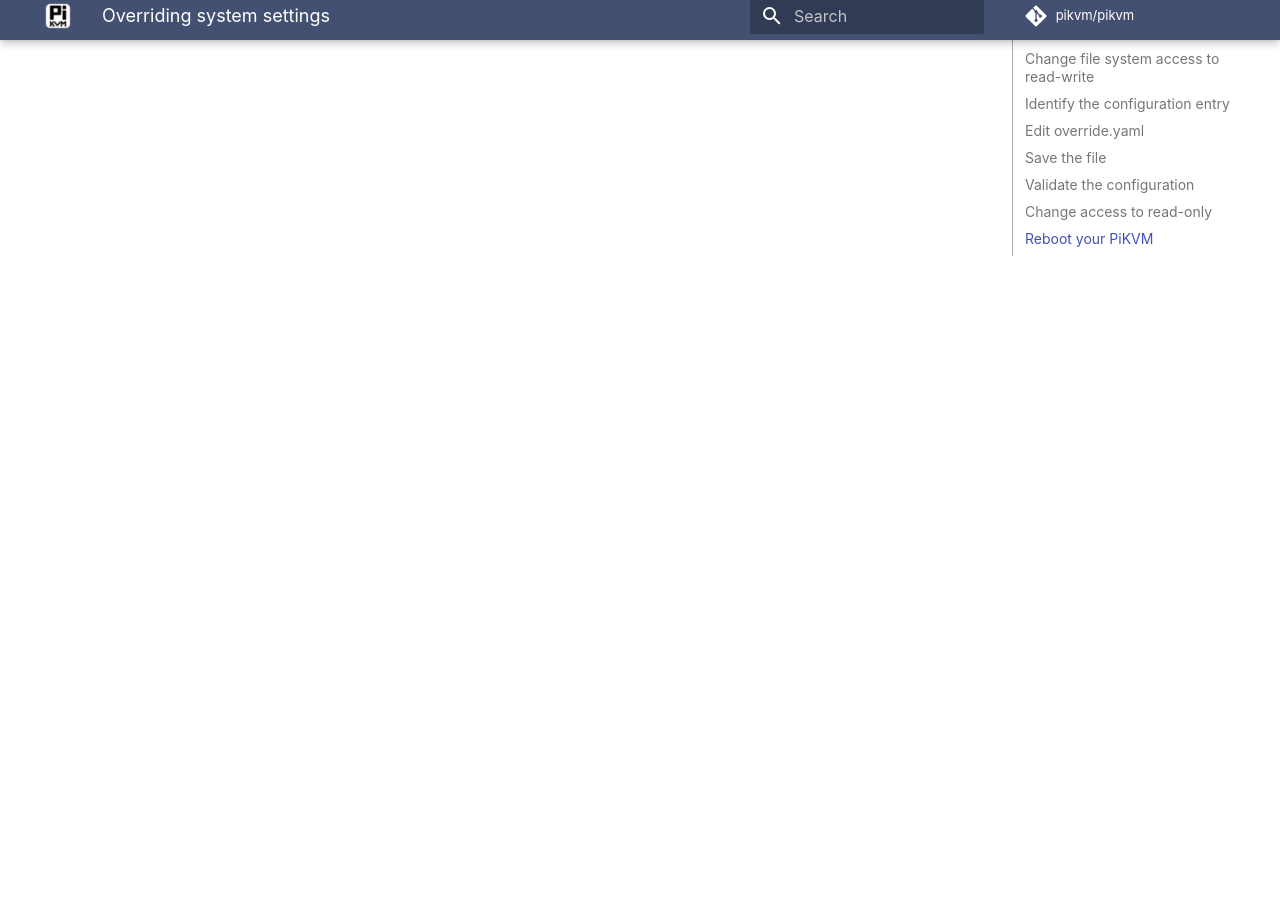
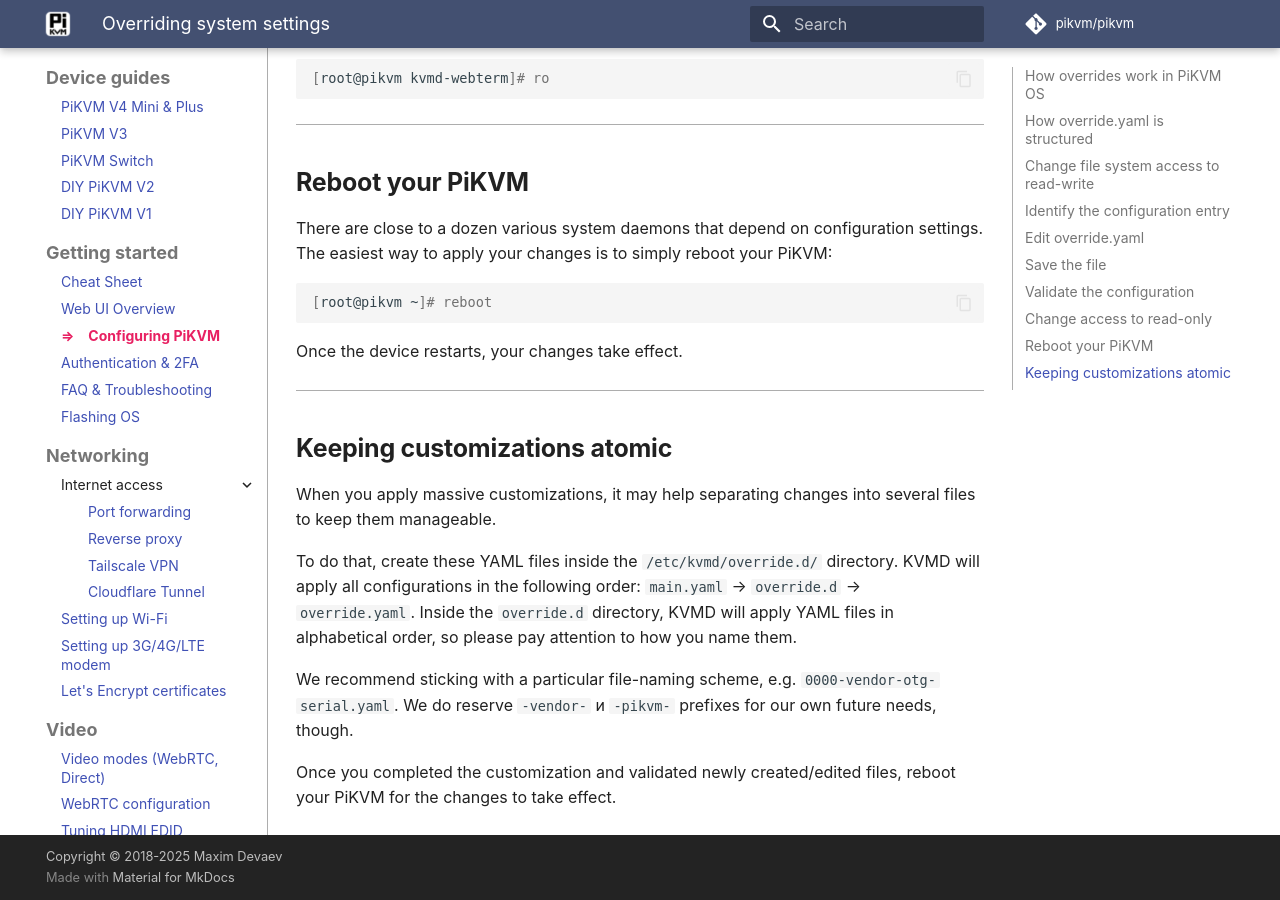
Before and after one commit to pikvm/pikvm, an MkDocs documentation site: the page built from docs/config.md, in a window 1280 px wide and 900 px high, scrolled down 5413 px. Built offline with MkDocs 1.6.1 and Material for MkDocs 9.7.7, drawn with Linux system fonts in a browser that asks for light colours; some web fonts are replaced; comment, search, counter and statistics services are not loaded; some of the changed text lies outside the part shown.

Commit message:
Update the configuration doc to mention merging keys and using override.d (#1562)

````diff
--- a/docs/config.md
+++ b/docs/config.md
@@ -44,6 +44,28 @@
     kvmd:
         timeout: 7.0
 ```
+
+An important rule is that sections under the same keys **should be merged**:
+
+* **Wrong:**
+
+    ```yaml
+    kvmd:
+        gpio:
+            drivers: ...
+    kvmd:
+        gpio:
+            scheme: ...
+    ```
+
+* **Correct:**
+
+    ```yaml
+    kvmd:
+        gpio:
+            drivers: ...
+            scheme: ...
+    ```
 
 Anything that starts with `#` is considered a comment. This is useful when you need to document your customizations, e.g., write down the rationale for changing a particular default.
 
@@ -175,3 +197,14 @@
 ```
 
 Once the device restarts, your changes take effect.
+
+-----
+## Keeping customizations atomic
+
+When you apply massive customizations, it may help separating changes into several files to keep them manageable.
+
+To do that, create these YAML files inside the `/etc/kvmd/override.d/` directory. KVMD will apply all configurations in the following order: `main.yaml` -> `override.d` -> `override.yaml`. Inside the `override.d` directory, KVMD will apply YAML files in alphabetical order, so please pay attention to how you name them.
+
+We recommend sticking with a particular file-naming scheme, e.g. `0000-vendor-otg-serial.yaml`. We do reserve `-vendor-` и `-pikvm-` prefixes for our own future needs, though.
+
+Once you completed the customization and validated newly created/edited files, reboot your PiKVM for the changes to take effect.
````
